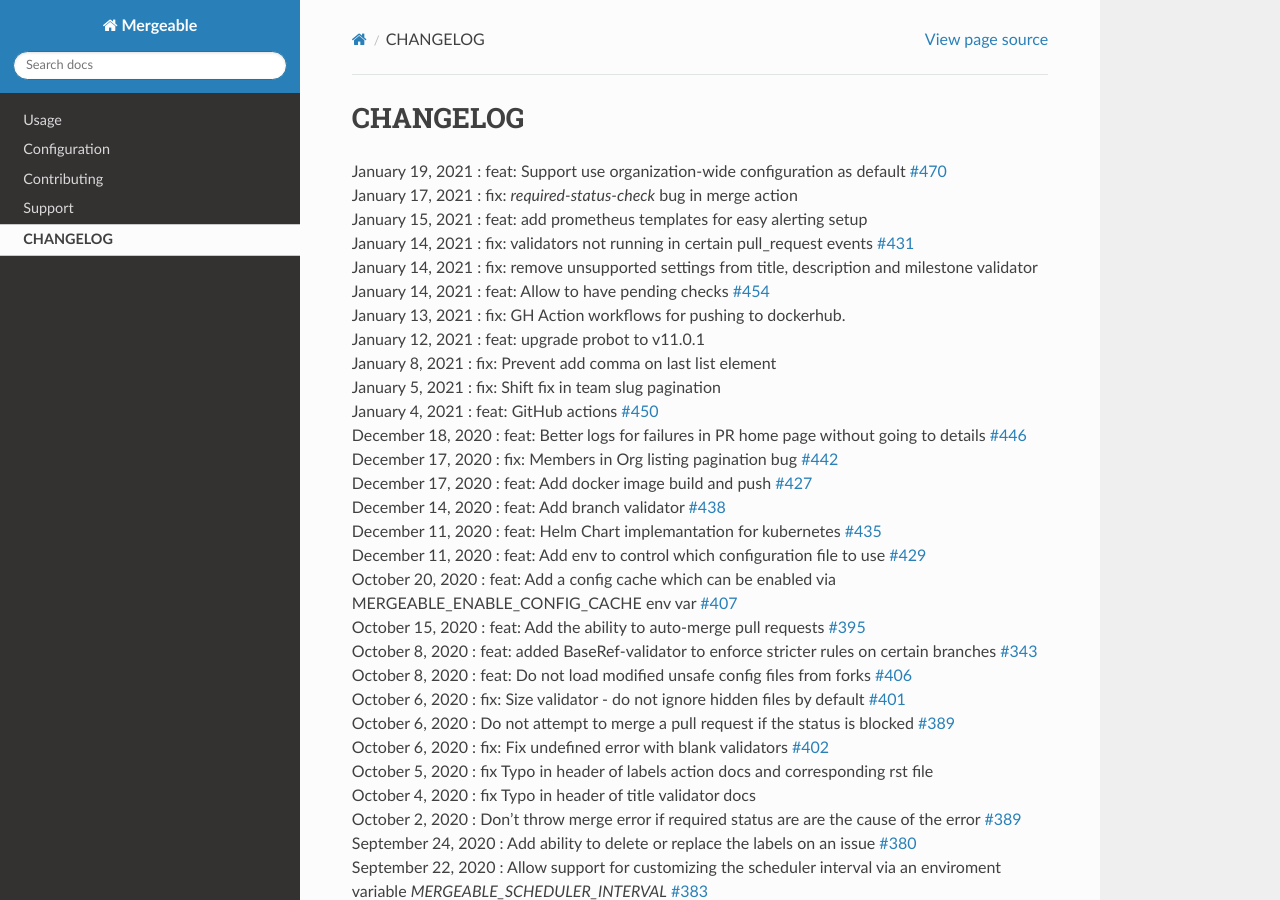
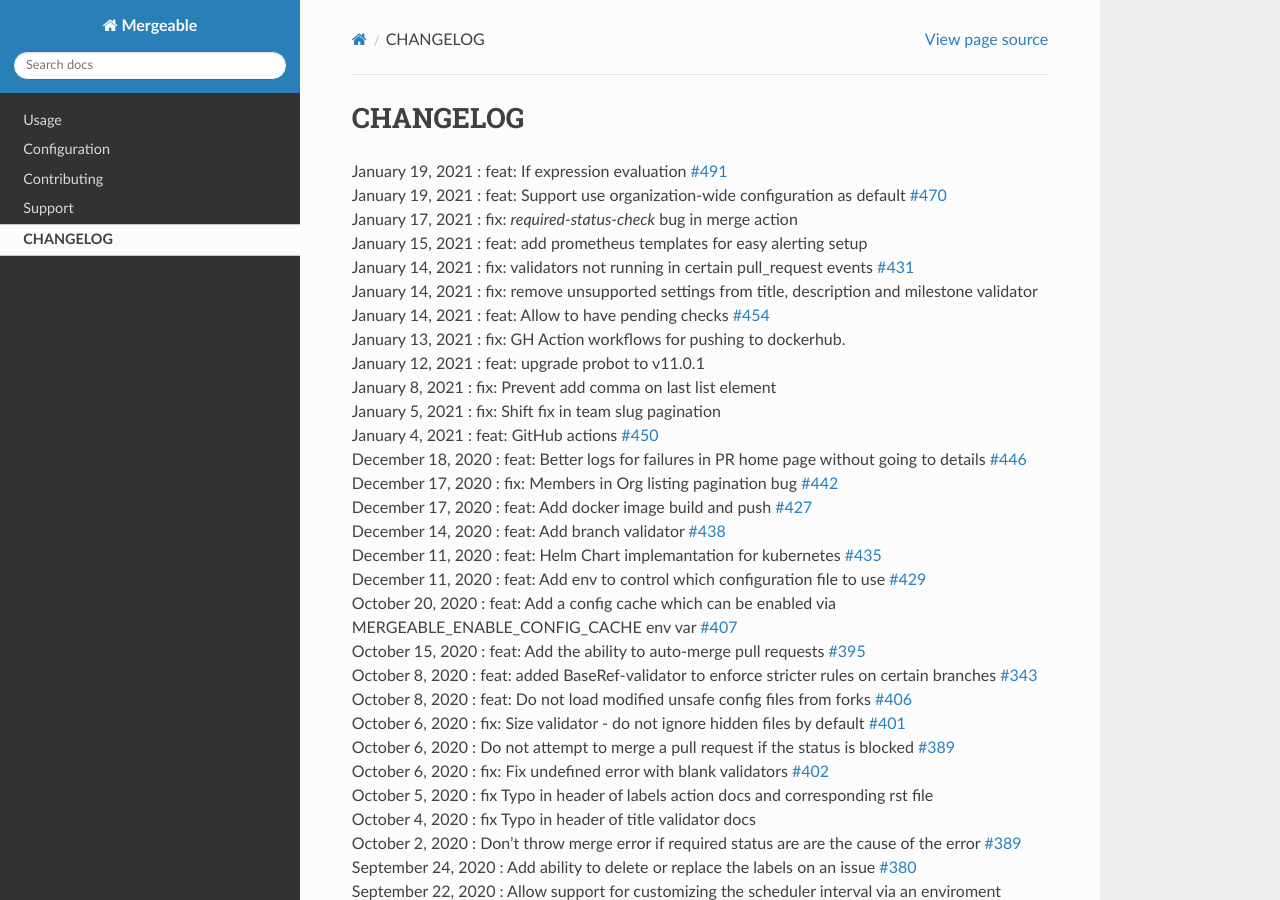
Before and after one commit to mergeability/mergeable, a Sphinx documentation site: the page built from docs/changelog.rst, in a window 1280 px wide and 900 px high. Built offline with Sphinx 7.4.7 and the Read the Docs theme 2.0.0, drawn with Linux system fonts in a browser that asks for light colours; pages that are not in the unit, such as notebooks, are missing from menus.

Commit message:
add feature to changelog

```diff
--- a/docs/changelog.rst
+++ b/docs/changelog.rst
@@ -1,6 +1,7 @@
 CHANGELOG
 =====================================
 
+| January 19, 2021 : feat: If expression evaluation `#491 <https://github.com/mergeability/mergeable/pull/491>`_
 | January 19, 2021 : feat: Support use organization-wide configuration as default `#470 <https://github.com/mergeability/mergeable/issues/470>`_
 | January 17, 2021 : fix: `required-status-check` bug in merge action
 | January 15, 2021 : feat: add prometheus templates for easy alerting setup
```
